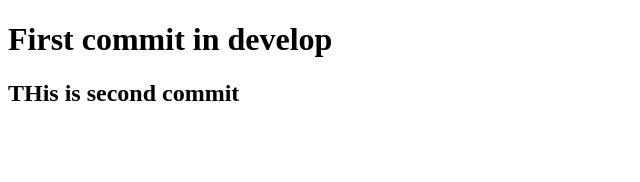
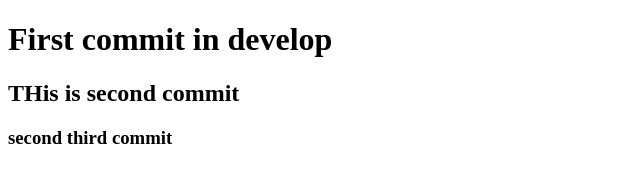
Before and after one commit to TejasChitroda/git, a plain HTML site: page index.html in a window 1280 px wide. Shown: the whole page, without its empty margins (0-640 px from the left). Drawn offline with Linux system fonts and the light colour scheme.

Commit message:
second third commit

```diff
--- a/index.html
+++ b/index.html
@@ -8,5 +8,6 @@
 <body>
     <h1>First commit in develop</h1>
     <h2>THis is second commit</h2>
+    <h3>second third commit</h3>
 </body>
 </html>
```
